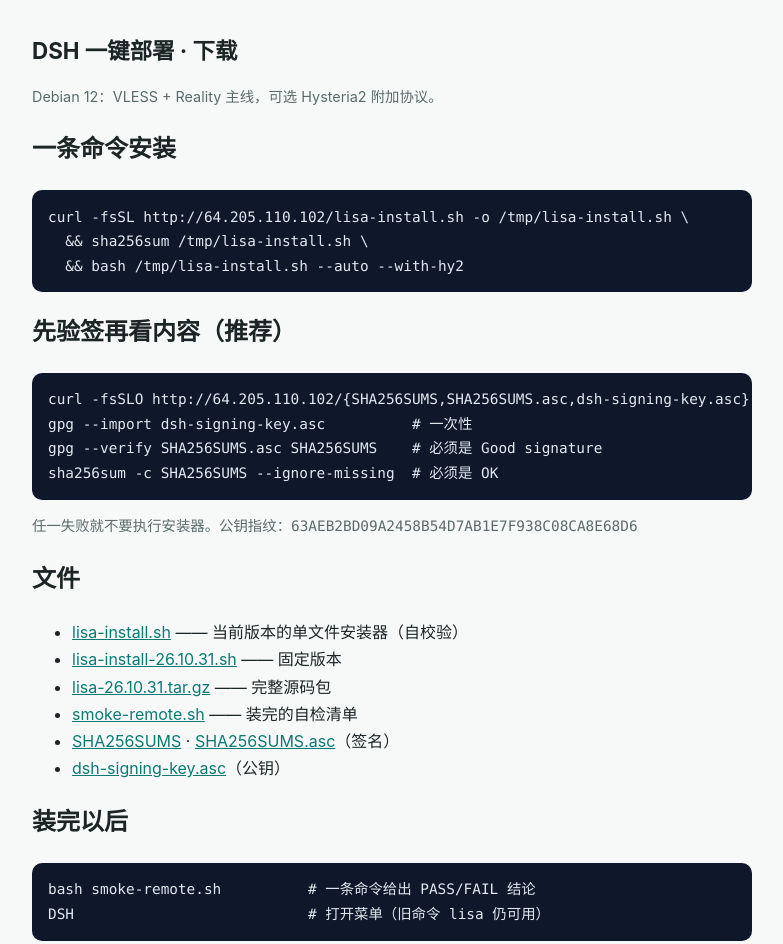
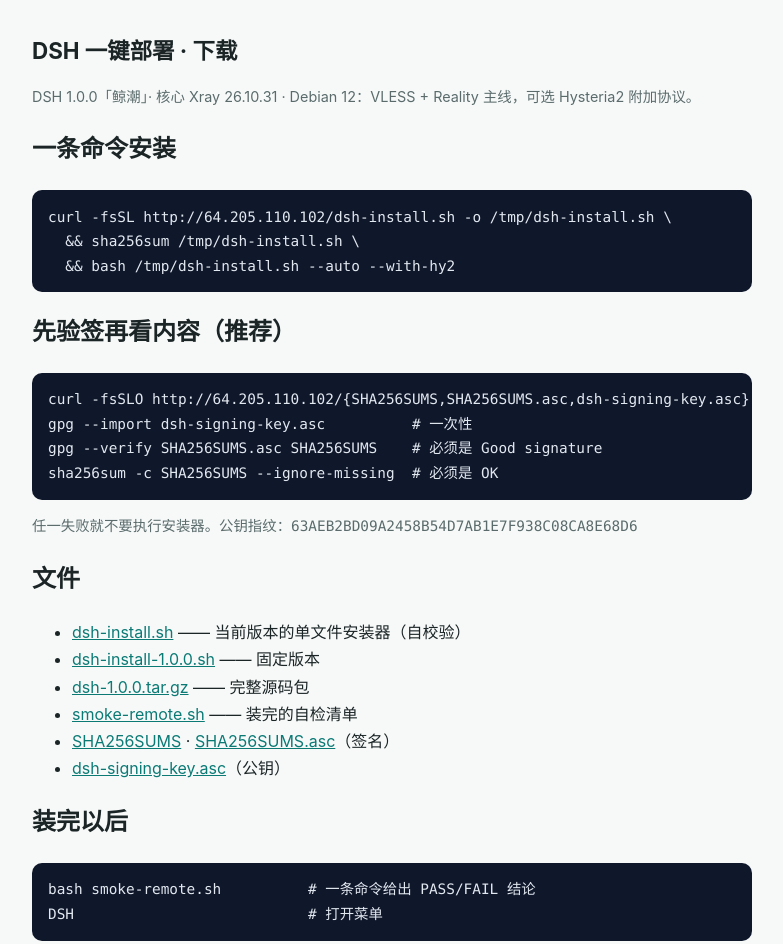
Before and after one commit to cc520go/dsh-deploy, a plain HTML site: page tools/mirror/index.html in a window 1280 px wide. Shown: the top 944 px of the page, without its empty margins (248-1031 px from the left). Drawn offline with Linux system fonts and the light colour scheme.

Commit message:
release: DSH 1.0.0「鲸潮」 (core 26.10.31)

```diff
--- a/tools/mirror/index.html
+++ b/tools/mirror/index.html
@@ -15,12 +15,12 @@
 </head>
 <body>
 <h1>DSH 一键部署 · 下载</h1>
-<p class="muted">Debian 12：VLESS + Reality 主线，可选 Hysteria2 附加协议。</p>
+<p class="muted">DSH 1.0.0「鲸潮」· 核心 Xray 26.10.31 · Debian 12：VLESS + Reality 主线，可选 Hysteria2 附加协议。</p>
 
 <h2>一条命令安装</h2>
-<pre>curl -fsSL http://64.205.110.102/lisa-install.sh -o /tmp/lisa-install.sh \
-  &amp;&amp; sha256sum /tmp/lisa-install.sh \
-  &amp;&amp; bash /tmp/lisa-install.sh --auto --with-hy2</pre>
+<pre>curl -fsSL http://64.205.110.102/dsh-install.sh -o /tmp/dsh-install.sh \
+  &amp;&amp; sha256sum /tmp/dsh-install.sh \
+  &amp;&amp; bash /tmp/dsh-install.sh --auto --with-hy2</pre>
 <h2>先验签再看内容（推荐）</h2>
 <pre>curl -fsSLO http://64.205.110.102/{SHA256SUMS,SHA256SUMS.asc,dsh-signing-key.asc}
 gpg --import dsh-signing-key.asc          # 一次性
@@ -30,9 +30,9 @@ sha256sum -c SHA256SUMS --ignore-missing  # 必须是 OK</pre>
 
 <h2>文件</h2>
 <ul>
-  <li><a href="lisa-install.sh">lisa-install.sh</a> —— 当前版本的单文件安装器（自校验）</li>
-  <li><a href="lisa-install-26.10.31.sh">lisa-install-26.10.31.sh</a> —— 固定版本</li>
-  <li><a href="lisa-26.10.31.tar.gz">lisa-26.10.31.tar.gz</a> —— 完整源码包</li>
+  <li><a href="dsh-install.sh">dsh-install.sh</a> —— 当前版本的单文件安装器（自校验）</li>
+  <li><a href="dsh-install-1.0.0.sh">dsh-install-1.0.0.sh</a> —— 固定版本</li>
+  <li><a href="dsh-1.0.0.tar.gz">dsh-1.0.0.tar.gz</a> —— 完整源码包</li>
   <li><a href="smoke-remote.sh">smoke-remote.sh</a> —— 装完的自检清单</li>
   <li><a href="SHA256SUMS">SHA256SUMS</a> · <a href="SHA256SUMS.asc">SHA256SUMS.asc</a>（签名）</li>
   <li><a href="dsh-signing-key.asc">dsh-signing-key.asc</a>（公钥）</li>
@@ -40,7 +40,7 @@ sha256sum -c SHA256SUMS --ignore-missing  # 必须是 OK</pre>
 
 <h2>装完以后</h2>
 <pre>bash smoke-remote.sh          # 一条命令给出 PASS/FAIL 结论
-DSH                           # 打开菜单（旧命令 lisa 仍可用）</pre>
+DSH                           # 打开菜单</pre>
 <p class="muted">源码仓库：<a href="https://github.com/cc520go/dsh-deploy">github.com/cc520go/dsh-deploy</a></p>
 </body>
 </html>
```
Also changed, not shown: dist/index.html (added, +46 -0 lines), 14 other files.
